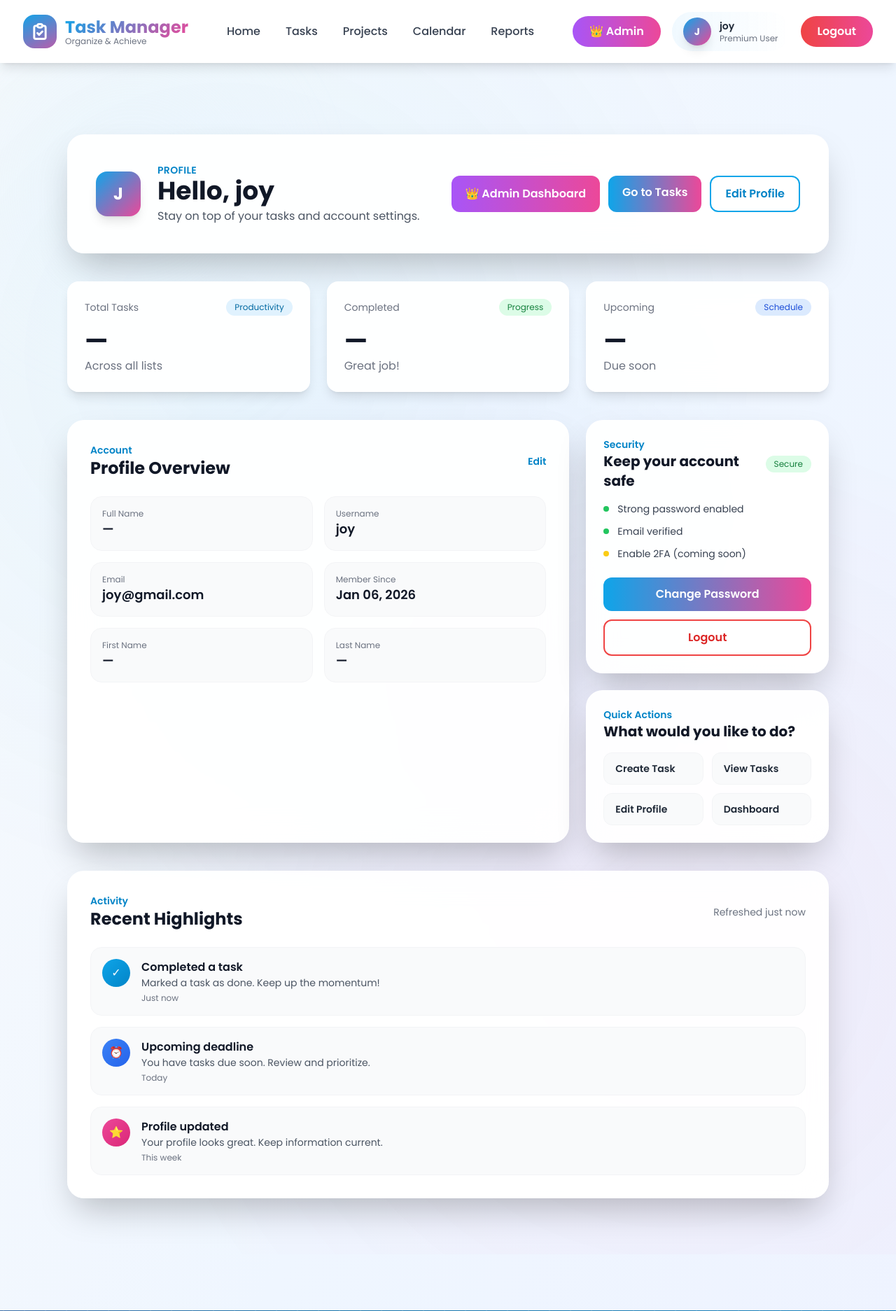
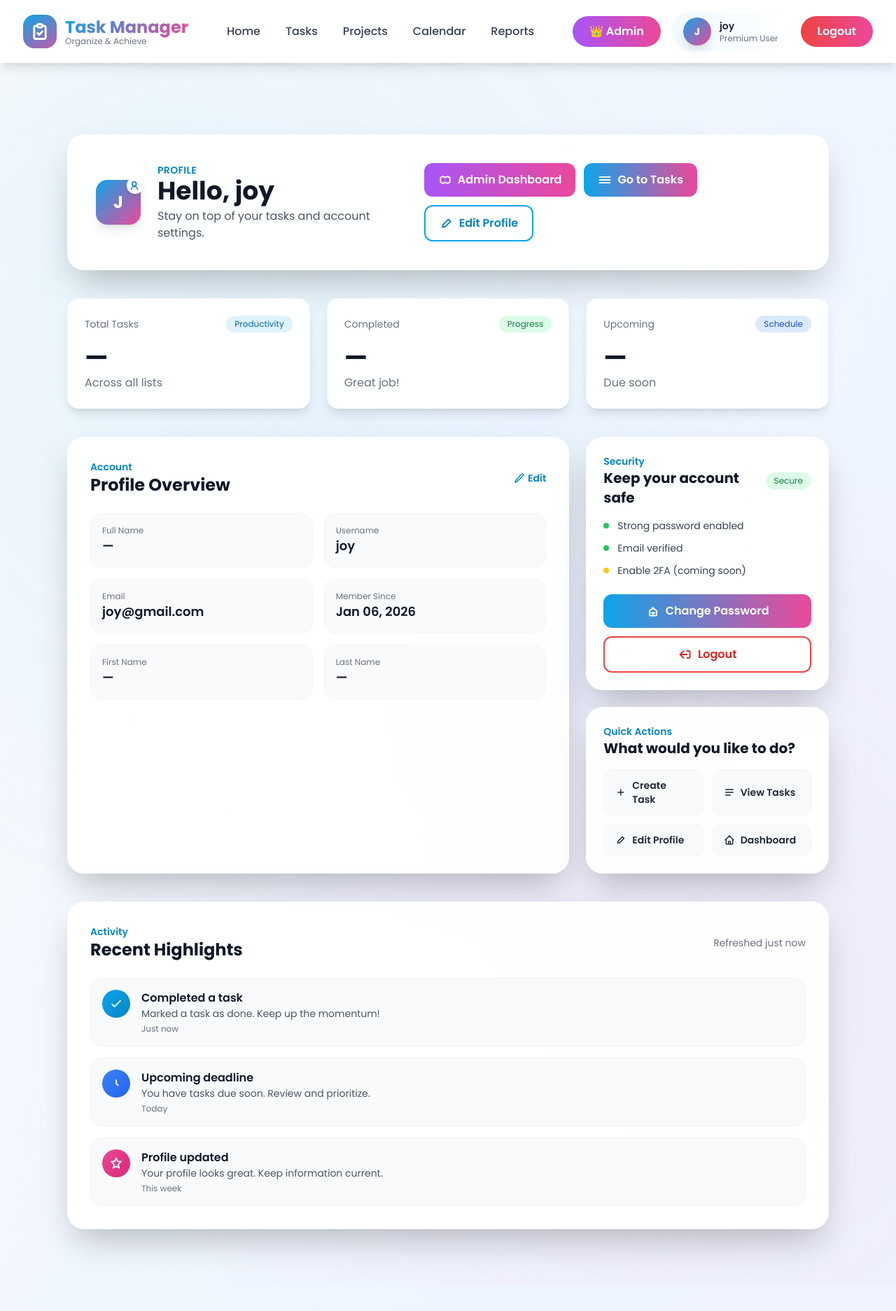
Before and after one commit to mostofa89/TaskManager, a Django app: page /user/profile/ in a window 1280 px wide. Shown: the top 1873 px of the page at 70% size. Run offline with Django 5.2, Linux system fonts and the light colour scheme; a user stored in the database is signed in; some libraries are stand-ins or nearby versions.

Commit message:
Prefill edit forms and add task list filtering

```diff
--- a/Task_Manager/settings.py
+++ b/Task_Manager/settings.py
@@ -167,6 +167,7 @@ STATICFILES_STORAGE = 'whitenoise.storage.CompressedManifestStaticFilesStorage'
 
 # Auth redirects
 LOGIN_URL = '/user/login/'
+LOGOUT_URL = '/user/logout/'
 LOGIN_REDIRECT_URL = 'home'
 LOGOUT_REDIRECT_URL = 'home'
 
--- a/tasks/urls.py
+++ b/tasks/urls.py
@@ -5,7 +5,7 @@ app_name = 'tasks'
 
 urlpatterns = [
     path('create/', views.createTask, name='create'),
-    path('my-tasks/', views.tasks, name='user_tasks'),
+    path('my-tasks/', views.my_tasks, name='user_tasks'),
     path('<int:pk>/', views.view_task, name='view'),
     path('<int:pk>/edit/', views.edit_task, name='edit'),
     path('<int:pk>/delete/', views.delete_task, name='delete'),
--- a/tasks/views.py
+++ b/tasks/views.py
@@ -2,6 +2,7 @@ from django.shortcuts import get_object_or_404, redirect, render
 from .models import Task
 from django.contrib import messages as message
 from django.contrib.auth.decorators import login_required
+from django.contrib.auth.models import User
 # Create your views here.
 
 @login_required(login_url='user:user-login')
@@ -38,7 +39,7 @@ def createTask(request):
 
 
 @login_required(login_url='user:user-login')
-def tasks(request):
+def my_tasks(request):
     user_tasks = Task.objects.filter(user=request.user).order_by('-created_at')
     context = {
         'tasks': user_tasks,
--- a/templates/base/base.html
+++ b/templates/base/base.html
@@ -316,7 +316,7 @@
                         class="block px-4 py-3 text-gray-700 hover:bg-primary-50 hover:text-primary-600 rounded-lg font-medium transition-all">
                         Home
                     </a>
-                    <a href="#"
+                    <a href="{% url 'tasks:user_tasks' %}"
                         class="block px-4 py-3 text-gray-700 hover:bg-primary-50 hover:text-primary-600 rounded-lg font-medium transition-all">
                         Tasks
                     </a>
--- a/templates/home/home.html
+++ b/templates/home/home.html
@@ -33,7 +33,7 @@
 
                 <div class="flex flex-col sm:flex-row gap-4 mb-8">
                     {% if user.is_authenticated %}
-                    <a href=""
+                    <a href="{% url 'tasks:user_tasks' %}"
                         class="px-8 py-4 bg-gradient-to-r from-primary-500 to-accent-500 text-white font-bold rounded-full text-center hover:shadow-2xl hover:scale-105 transition-all duration-300">
                         View Your Tasks
                     </a>
@@ -519,7 +519,7 @@
         </p>
         <div class="flex flex-col sm:flex-row gap-4 justify-center">
             {% if user.is_authenticated %}
-            <a href=""
+            <a href="{% url 'tasks:create' %}"
                 class="px-8 py-4 bg-white text-primary-600 font-bold rounded-full hover:scale-105 hover:shadow-2xl transition-all duration-300">
                 Start Managing Tasks
             </a>
--- a/templates/user/profile.html
+++ b/templates/user/profile.html
@@ -14,8 +14,15 @@
 		<!-- Header -->
 		<div class="glass rounded-3xl shadow-2xl p-8 md:p-10 flex flex-col md:flex-row md:items-center md:justify-between gap-6 animate-scale-in">
 			<div class="flex items-center gap-6">
-				<div class="w-16 h-16 rounded-2xl bg-gradient-to-br from-primary-500 to-accent-500 text-white font-bold text-2xl flex items-center justify-center shadow-lg">
-					{{ request.user.username|slice:":1"|upper }}
+				<div class="relative">
+					<div class="w-16 h-16 rounded-2xl bg-gradient-to-br from-primary-500 to-accent-500 text-white font-bold text-2xl flex items-center justify-center shadow-lg">
+						{{ request.user.username|slice:":1"|upper }}
+					</div>
+					<span class="absolute -top-1 -right-1 inline-flex items-center justify-center w-6 h-6 rounded-full bg-white text-primary-600 shadow-md">
+						<svg class="w-4 h-4" fill="none" stroke="currentColor" stroke-width="2.2" viewBox="0 0 24 24" aria-hidden="true">
+							<path stroke-linecap="round" stroke-linejoin="round" d="M5.5 8.5A4.5 4.5 0 1114.5 8.5 4.5 4.5 0 015.5 8.5zM4 20.5a6.5 6.5 0 0113 0" />
+						</svg>
+					</span>
 				</div>
 				<div>
 					<p class="text-sm uppercase tracking-wide text-primary-600 font-semibold">Profile</p>
@@ -26,17 +33,30 @@
 			<div class="flex flex-wrap gap-3">
 				{% if request.user.is_staff or request.user.is_superuser %}
 				<a href="{% url 'user:admin-profile' %}" class="px-5 py-3 bg-gradient-to-r from-purple-500 to-pink-500 text-white font-semibold rounded-xl hover:shadow-lg hover:scale-105 transition flex items-center gap-2">
-					👑 Admin Dashboard
+					<svg class="w-5 h-5" fill="none" stroke="currentColor" stroke-width="2.2" viewBox="0 0 24 24" aria-hidden="true">
+						<path stroke-linecap="round" stroke-linejoin="round" d="M4 8l4-2 4 2 4-2 4 2v8l-4 2-4-2-4 2-4-2V8z" />
+					</svg>
+					Admin Dashboard
 				</a>
 				{% endif %}
-				<a href="{% url 'home' %}#tasks" class="px-5 py-3 bg-gradient-to-r from-primary-500 to-accent-500 text-white font-semibold rounded-xl hover:shadow-lg hover:scale-105 transition">Go to Tasks</a>
-				<a href="#" class="px-5 py-3 border-2 border-primary-500 text-primary-600 font-semibold rounded-xl hover:bg-primary-50 transition">Edit Profile</a>
+				<a href="{% url 'tasks:user_tasks' %}#tasks" class="px-5 py-3 bg-gradient-to-r from-primary-500 to-accent-500 text-white font-semibold rounded-xl hover:shadow-lg hover:scale-105 transition inline-flex items-center gap-2">
+					<svg class="w-5 h-5" fill="none" stroke="currentColor" stroke-width="2.2" viewBox="0 0 24 24" aria-hidden="true">
+						<path stroke-linecap="round" stroke-linejoin="round" d="M3 7h18M3 12h18M3 17h18" />
+					</svg>
+					Go to Tasks
+				</a>
+				<a href="{% url 'user:edit_profile' %}" class="px-5 py-3 border-2 border-primary-500 text-primary-600 font-semibold rounded-xl hover:bg-primary-50 transition inline-flex items-center gap-2">
+					<svg class="w-5 h-5" fill="none" stroke="currentColor" stroke-width="2.2" viewBox="0 0 24 24" aria-hidden="true">
+						<path stroke-linecap="round" stroke-linejoin="round" d="M15.232 5.232l3.536 3.536m-9.193 9.193l9.193-9.193-3.536-3.536-9.193 9.193L5 19l1.768-.768z" />
+					</svg>
+					Edit Profile
+				</a>
 			</div>
 		</div>
 
 		<!-- Stats -->
 		<div class="grid grid-cols-1 md:grid-cols-3 gap-6">
-			<div class="glass rounded-2xl p-6 shadow-lg hover-lift">
+			<div class="glass rounded-2xl p-6 shadow-lg hover-lift border border-primary-50">
 				<div class="flex items-center justify-between mb-4">
 					<p class="text-sm text-gray-500">Total Tasks</p>
 					<span class="px-3 py-1 text-xs bg-primary-100 text-primary-700 rounded-full">Productivity</span>
@@ -44,7 +64,7 @@
 				<p class="text-4xl font-bold text-gray-900">{{ task_count|default:"—" }}</p>
 				<p class="text-gray-500 mt-1">Across all lists</p>
 			</div>
-			<div class="glass rounded-2xl p-6 shadow-lg hover-lift">
+			<div class="glass rounded-2xl p-6 shadow-lg hover-lift border border-green-50">
 				<div class="flex items-center justify-between mb-4">
 					<p class="text-sm text-gray-500">Completed</p>
 					<span class="px-3 py-1 text-xs bg-green-100 text-green-700 rounded-full">Progress</span>
@@ -52,7 +72,7 @@
 				<p class="text-4xl font-bold text-gray-900">{{ completed_count|default:"—" }}</p>
 				<p class="text-gray-500 mt-1">Great job!</p>
 			</div>
-			<div class="glass rounded-2xl p-6 shadow-lg hover-lift">
+			<div class="glass rounded-2xl p-6 shadow-lg hover-lift border border-blue-50">
 				<div class="flex items-center justify-between mb-4">
 					<p class="text-sm text-gray-500">Upcoming</p>
 					<span class="px-3 py-1 text-xs bg-blue-100 text-blue-700 rounded-full">Schedule</span>
@@ -71,7 +91,12 @@
 						<p class="text-sm text-primary-600 font-semibold">Account</p>
 						<h2 class="text-2xl font-bold text-gray-900">Profile Overview</h2>
 					</div>
-					<a href="#" class="text-primary-600 font-semibold hover:text-primary-700 text-sm">Edit</a>
+					<a href="{% url 'user:edit_profile' %}" class="text-primary-600 font-semibold hover:text-primary-700 text-sm inline-flex items-center gap-1">
+						<svg class="w-4 h-4" fill="none" stroke="currentColor" stroke-width="2.2" viewBox="0 0 24 24" aria-hidden="true">
+							<path stroke-linecap="round" stroke-linejoin="round" d="M16.862 3.487a2.25 2.25 0 113.182 3.182L7.125 19.587 3 21l1.413-4.125 12.449-13.388z" />
+						</svg>
+						Edit
+					</a>
 				</div>
 
 				<div class="grid grid-cols-1 md:grid-cols-2 gap-4">
@@ -127,8 +152,18 @@
 						</li>
 					</ul>
 					<div class="flex flex-col gap-3 pt-2">
-						<a href="{% url 'user:change-password' %}" class="w-full text-center px-4 py-3 bg-gradient-to-r from-primary-500 to-accent-500 text-white font-semibold rounded-xl hover:shadow-lg transition">Change Password</a>
-						<a href="{% url 'user:user-logout' %}" class="w-full text-center px-4 py-3 border-2 border-red-500 text-red-600 font-semibold rounded-xl hover:bg-red-50 transition">Logout</a>
+						<a href="{% url 'user:change-password' %}" class="w-full text-center px-4 py-3 bg-gradient-to-r from-primary-500 to-accent-500 text-white font-semibold rounded-xl hover:shadow-lg transition inline-flex items-center justify-center gap-2">
+							<svg class="w-5 h-5" fill="none" stroke="currentColor" stroke-width="2.2" viewBox="0 0 24 24" aria-hidden="true">
+								<path stroke-linecap="round" stroke-linejoin="round" d="M12 15v3m-3-3h6m-2.4-8.4L6 11.4V18a2 2 0 002 2h8a2 2 0 002-2v-6.6l-6.6-4.8a1 1 0 00-1.2 0z" />
+							</svg>
+							Change Password
+						</a>
+						<a href="{% url 'user:user-logout' %}" class="w-full text-center px-4 py-3 border-2 border-red-500 text-red-600 font-semibold rounded-xl hover:bg-red-50 transition inline-flex items-center justify-center gap-2">
+							<svg class="w-5 h-5" fill="none" stroke="currentColor" stroke-width="2.2" viewBox="0 0 24 24" aria-hidden="true">
+								<path stroke-linecap="round" stroke-linejoin="round" d="M15 12H3m6-6l-6 6 6 6m6-12h3a2 2 0 012 2v8a2 2 0 01-2 2h-3" />
+							</svg>
+							Logout
+						</a>
 					</div>
 				</div>
 
@@ -140,10 +175,30 @@
 						</div>
 					</div>
 					<div class="grid grid-cols-2 gap-3 text-sm font-semibold text-gray-800">
-						<a href="{% url 'home' %}#tasks" class="rounded-xl bg-gray-50 border border-gray-100 px-4 py-3 hover:bg-primary-50 hover:border-primary-200 transition">Create Task</a>
-						<a href="{% url 'home' %}#tasks" class="rounded-xl bg-gray-50 border border-gray-100 px-4 py-3 hover:bg-primary-50 hover:border-primary-200 transition">View Tasks</a>
-						<a href="#" class="rounded-xl bg-gray-50 border border-gray-100 px-4 py-3 hover:bg-primary-50 hover:border-primary-200 transition">Edit Profile</a>
-						<a href="{% url 'user:user-dashboard' %}" class="rounded-xl bg-gray-50 border border-gray-100 px-4 py-3 hover:bg-primary-50 hover:border-primary-200 transition">Dashboard</a>
+						<a href="{% url 'tasks:create' %}#tasks" class="rounded-xl bg-gray-50 border border-gray-100 px-4 py-3 hover:bg-primary-50 hover:border-primary-200 transition inline-flex items-center gap-2">
+							<svg class="w-4 h-4" fill="none" stroke="currentColor" stroke-width="2.2" viewBox="0 0 24 24" aria-hidden="true">
+								<path stroke-linecap="round" stroke-linejoin="round" d="M12 6v12m-6-6h12" />
+							</svg>
+							Create Task
+						</a>
+						<a href="{% url 'tasks:user_tasks' %}#tasks" class="rounded-xl bg-gray-50 border border-gray-100 px-4 py-3 hover:bg-primary-50 hover:border-primary-200 transition inline-flex items-center gap-2">
+							<svg class="w-4 h-4" fill="none" stroke="currentColor" stroke-width="2.2" viewBox="0 0 24 24" aria-hidden="true">
+								<path stroke-linecap="round" stroke-linejoin="round" d="M4 6h16M4 12h16M4 18h10" />
+							</svg>
+							View Tasks
+						</a>
+						<a href="{% url 'user:edit_profile' %}" class="rounded-xl bg-gray-50 border border-gray-100 px-4 py-3 hover:bg-primary-50 hover:border-primary-200 transition inline-flex items-center gap-2">
+							<svg class="w-4 h-4" fill="none" stroke="currentColor" stroke-width="2.2" viewBox="0 0 24 24" aria-hidden="true">
+								<path stroke-linecap="round" stroke-linejoin="round" d="M15.232 5.232l3.536 3.536m-9.193 9.193l9.193-9.193-3.536-3.536-9.193 9.193L5 19l1.768-.768z" />
+							</svg>
+							Edit Profile
+						</a>
+						<a href="{% url 'user:user-dashboard' %}" class="rounded-xl bg-gray-50 border border-gray-100 px-4 py-3 hover:bg-primary-50 hover:border-primary-200 transition inline-flex items-center gap-2">
+							<svg class="w-4 h-4" fill="none" stroke="currentColor" stroke-width="2.2" viewBox="0 0 24 24" aria-hidden="true">
+								<path stroke-linecap="round" stroke-linejoin="round" d="M3 12l2-2m0 0l7-7 7 7M5 10v10a1 1 0 001 1h3m10-11l2 2m-2-2v10a1 1 0 01-1 1h-3m-6 0a1 1 0 001-1v-4a1 1 0 011-1h2a1 1 0 011 1v4a1 1 0 001 1m-6 0h6" />
+							</svg>
+							Dashboard
+						</a>
 					</div>
 				</div>
 			</div>
@@ -161,7 +216,11 @@
 
 			<div class="space-y-4">
 				<div class="flex items-start gap-4 p-4 rounded-2xl bg-gray-50 border border-gray-100">
-					<div class="w-10 h-10 rounded-full bg-gradient-to-br from-primary-500 to-primary-600 text-white flex items-center justify-center">✓</div>
+					<div class="w-10 h-10 rounded-full bg-gradient-to-br from-primary-500 to-primary-600 text-white flex items-center justify-center">
+						<svg class="w-5 h-5" fill="none" stroke="currentColor" stroke-width="2.2" viewBox="0 0 24 24" aria-hidden="true">
+							<path stroke-linecap="round" stroke-linejoin="round" d="M5 13l4 4L19 7" />
+						</svg>
+					</div>
 					<div>
 						<p class="font-semibold text-gray-900">Completed a task</p>
 						<p class="text-sm text-gray-600">Marked a task as done. Keep up the momentum!</p>
@@ -169,7 +228,11 @@
 					</div>
 				</div>
 				<div class="flex items-start gap-4 p-4 rounded-2xl bg-gray-50 border border-gray-100">
-					<div class="w-10 h-10 rounded-full bg-gradient-to-br from-blue-500 to-blue-600 text-white flex items-center justify-center">⏰</div>
+					<div class="w-10 h-10 rounded-full bg-gradient-to-br from-blue-500 to-blue-600 text-white flex items-center justify-center">
+						<svg class="w-5 h-5" fill="none" stroke="currentColor" stroke-width="2.2" viewBox="0 0 24 24" aria-hidden="true">
+							<path stroke-linecap="round" stroke-linejoin="round" d="M12 6v6l3 3" />
+						</svg>
+					</div>
 					<div>
 						<p class="font-semibold text-gray-900">Upcoming deadline</p>
 						<p class="text-sm text-gray-600">You have tasks due soon. Review and prioritize.</p>
@@ -177,7 +240,11 @@
 					</div>
 				</div>
 				<div class="flex items-start gap-4 p-4 rounded-2xl bg-gray-50 border border-gray-100">
-					<div class="w-10 h-10 rounded-full bg-gradient-to-br from-accent-500 to-pink-600 text-white flex items-center justify-center">⭐</div>
+					<div class="w-10 h-10 rounded-full bg-gradient-to-br from-accent-500 to-pink-600 text-white flex items-center justify-center">
+						<svg class="w-5 h-5" fill="none" stroke="currentColor" stroke-width="2.2" viewBox="0 0 24 24" aria-hidden="true">
+							<path stroke-linecap="round" stroke-linejoin="round" d="M12 17l-5 3 1.5-5.5L4 9l5.5-.4L12 3l2.5 5.6 5.5.4-4.5 5.5L17 20z" />
+						</svg>
+					</div>
 					<div>
 						<p class="font-semibold text-gray-900">Profile updated</p>
 						<p class="text-sm text-gray-600">Your profile looks great. Keep information current.</p>
--- a/user/urls.py
+++ b/user/urls.py
@@ -9,6 +9,7 @@ urlpatterns = [
     path('login/', views.login, name='user-login'),
     path('logout/', views.logout, name='user-logout'),
     path('profile/', views.profile, name='user-profile'),
+    path('edit_profile/', views.edit_profile, name='edit_profile'),
     path('dashboard/', views.dashboard, name='user-dashboard'),
     path('change-password/', views.change_password, name='change-password'),
     path('forgot-password/', views.forgot_password, name='forgot-password'),
--- a/user/views.py
+++ b/user/views.py
@@ -4,6 +4,7 @@ from django.contrib import messages as message
 from django.contrib.auth import authenticate, logout as auth_logout, login as auth_login, update_session_auth_hash
 from django.contrib.auth.forms import PasswordChangeForm
 from django.contrib.auth.decorators import login_required
+from django.shortcuts import redirect as django_redirect
 from django.http import HttpResponseForbidden
 from django.core.mail import send_mail
 from django.conf import settings
@@ -11,25 +12,41 @@ from .models import PasswordResetCode
 
 # Create your views here.
 def register(request):
+    if request.user.is_authenticated:
+        return django_redirect('home')
+    form_values = {
+        'first_name': '',
+        'last_name': '',
+        'username': '',
+        'email': '',
+    }
+
     if request.method == 'POST':
-        fname = request.POST.get('first_name')
-        lname = request.POST.get('last_name')
-        username = request.POST.get('username')
-        email = request.POST.get('email')
-        password1 = request.POST.get('password1')
-        password2 = request.POST.get('password2')
+        fname = request.POST.get('first_name', '').strip()
+        lname = request.POST.get('last_name', '').strip()
+        username = request.POST.get('username', '').strip()
+        email = request.POST.get('email', '').strip()
+        password1 = request.POST.get('password1', '')
+        password2 = request.POST.get('password2', '')
+
+        form_values.update({
+            'first_name': fname,
+            'last_name': lname,
+            'username': username,
+            'email': email,
+        })
 
         if password1 != password2:
             message.error(request, "Passwords do not match.")
-            return redirect('user:user-register')
+            return render(request, 'user/register.html', {'form_values': form_values})
 
         elif User.objects.filter(username=username).exists():
             message.error(request, "Username already taken.")
-            return redirect('user:user-register')
+            return render(request, 'user/register.html', {'form_values': form_values})
 
         elif User.objects.filter(email=email).exists():
             message.error(request, "Email already registered.")
-            return redirect('user:user-register')
+            return render(request, 'user/register.html', {'form_values': form_values})
         else:
             user = User.objects.create_user(
                 username=username,
@@ -42,11 +59,71 @@ def register(request):
             message.success(request, "Registration successful. You can now log in.")
             return redirect('user:user-login')
 
+    return render(request, 'user/register.html', {'form_values': form_values})
 
-    return render(request, 'user/register.html')
+
+@login_required(login_url='user:user-login')
+def edit_profile(request):
+    user = get_object_or_404(User, id=request.user.id)
+
+    form_values = {
+        'first_name': user.first_name,
+        'last_name': user.last_name,
+        'username': user.username,
+        'email': user.email,
+    }
+
+    if request.method == 'POST':
+        fname = request.POST.get('first_name', '').strip()
+        lname = request.POST.get('last_name', '').strip()
+        username = request.POST.get('username', '').strip()
+        email = request.POST.get('email', '').strip()
+        password1 = request.POST.get('password1', '')
+        password2 = request.POST.get('password2', '')
+
+        form_values.update({
+            'first_name': fname,
+            'last_name': lname,
+            'username': username,
+            'email': email,
+        })
+
+        # Validate uniqueness excluding current user
+        if password1 or password2:
+            if password1 != password2:
+                message.error(request, "Passwords do not match.")
+                return render(request, 'user/register.html', {'is_edit': True, 'form_values': form_values})
+        if User.objects.filter(username=username).exclude(id=user.id).exists():
+            message.error(request, "Username already taken.")
+            return render(request, 'user/register.html', {'is_edit': True, 'form_values': form_values})
+
+        if User.objects.filter(email=email).exclude(id=user.id).exists():
+            message.error(request, "Email already registered.")
+            return render(request, 'user/register.html', {'is_edit': True, 'form_values': form_values})
+
+        user.first_name = fname
+        user.last_name = lname
+        user.username = username
+        user.email = email
+
+        if password1 and password1 == password2:
+            user.set_password(password1)
+            user.save()
+            # keep user logged in after password change
+            update_session_auth_hash(request, user)
+        else:
+            user.save()
+
+        message.success(request, "Profile updated successfully.")
+        return redirect('user:user-profile')
+
+    return render(request, 'user/register.html', {'is_edit': True, 'form_values': form_values, 'user_obj': user})
+
 
 
 def login(request):
+    if request.user.is_authenticated:
+        return django_redirect('home')
     if request.method == 'POST':
         username = request.POST.get('username')
         password = request.POST.get('password')
```
Also changed, not shown: templates/user/register.html (+8 -2 lines).
